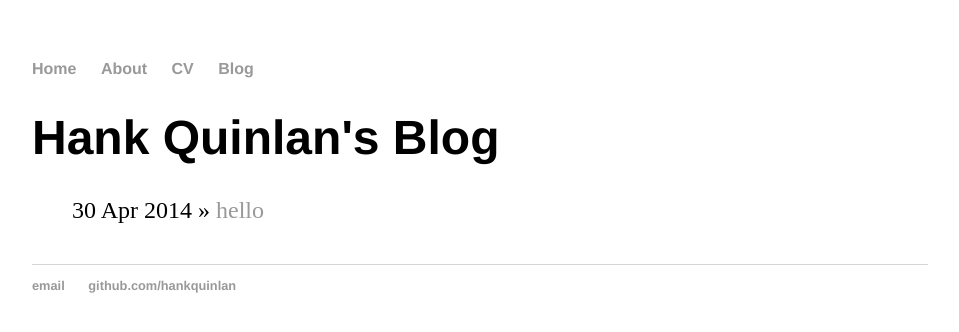
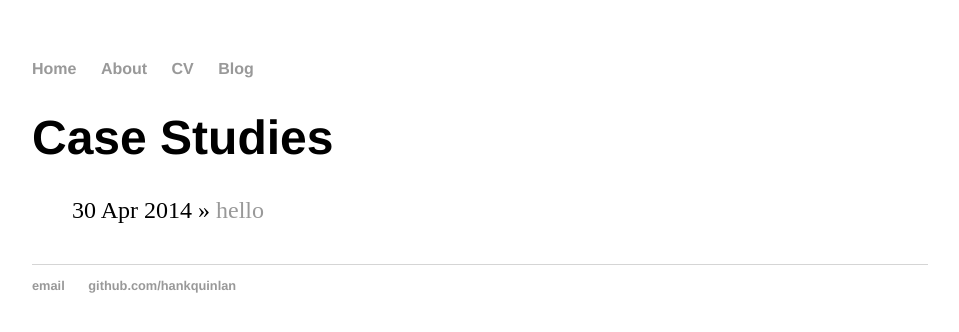
Before and after one commit to vls48/vls48.github.io, a Jekyll site: the page built from blog/index.html, in a window 1280 px wide. Shown: the top 332 px of the page, without its empty margins (160-1119 px from the left). Built offline with Jekyll 4.4.1, drawn with Linux system fonts in a browser that asks for light colours.

Commit message:
Update index.html

```diff
--- a/blog/index.html
+++ b/blog/index.html
@@ -1,6 +1,6 @@
 ---
 layout: default
-title: Hank Quinlan's Blog
+title: Case Studies
 ---
 	<h1>{{ page.title }}</h1>
 	<ul class="posts">
```
